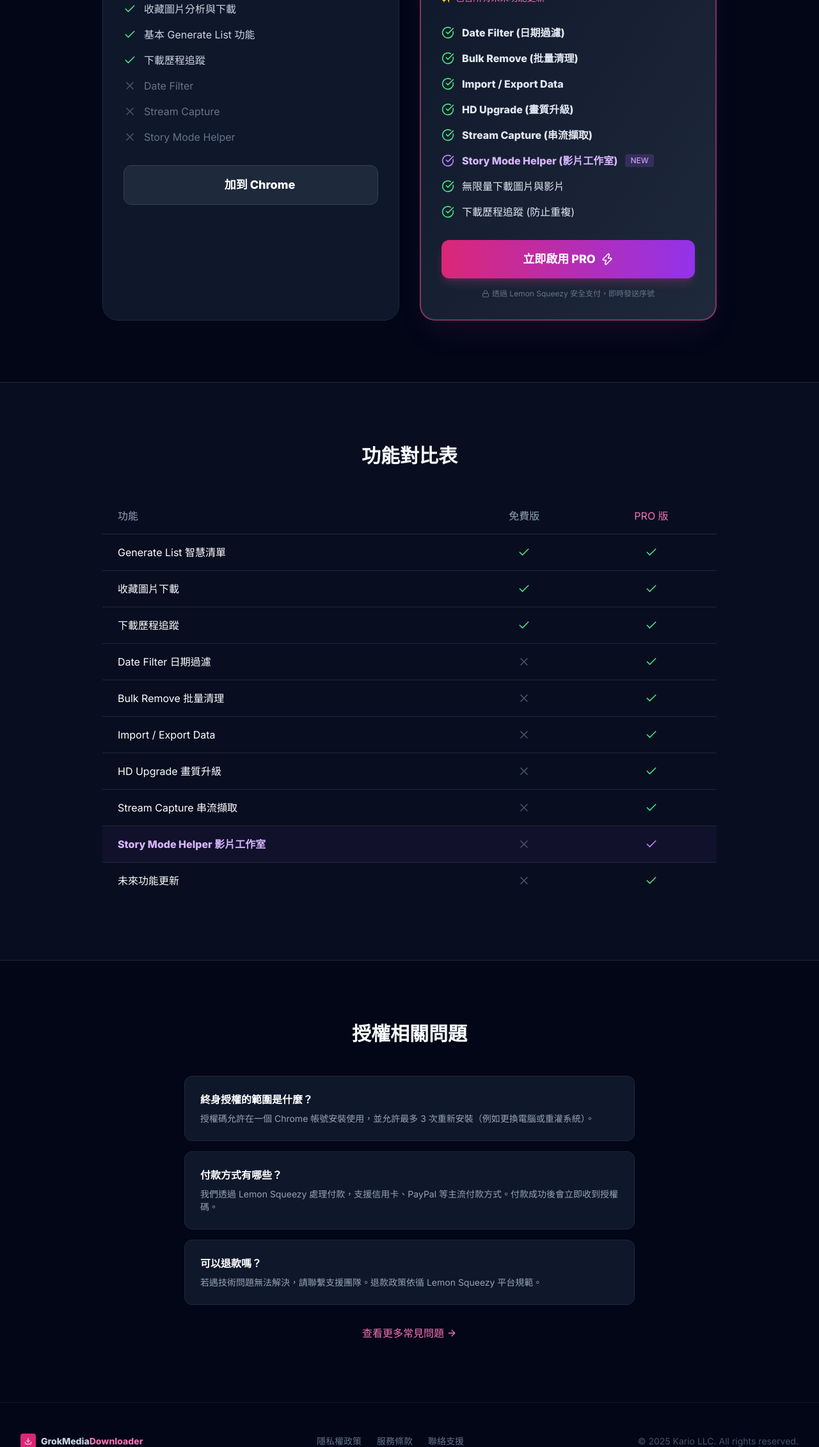
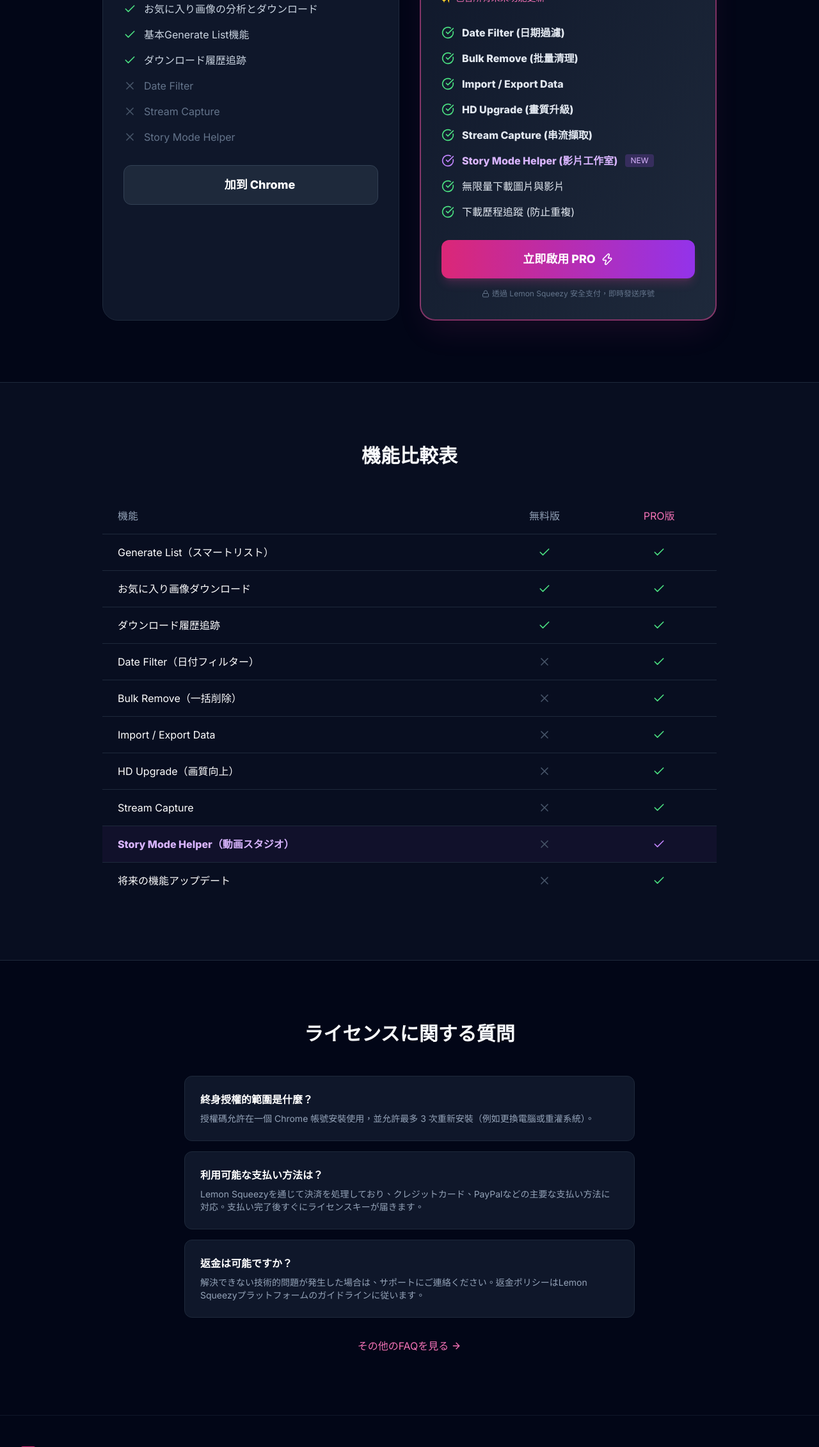
Before and after one commit to tomsonleelee/GrokMediaDownloadWebSite, a plain HTML site: page ja/pricing.html in a window 1280 px wide. Shown: the part 539-2800 px from the top of the page at 64% size. Drawn offline with nearby package versions, Linux system fonts and the light colour scheme.

Commit message:
fix: Remove duplicate script tag and update pricing page text content.

```diff
--- a/en/faq.html
+++ b/en/faq.html
@@ -360,7 +360,6 @@
 
     <!-- Scripts -->
     <script src="/js/i18n.js"></script>
-    <script src="/js/i18n.js"></script>
     <script>localStorage.setItem('site_lang', 'en');</script>
     <script src="/js/components.js"></script>
 </body>
--- a/ja/pricing.html
+++ b/ja/pricing.html
@@ -166,26 +166,26 @@
             <div class="grid md:grid-cols-2 gap-8">
                 <!-- Free Tier -->
                 <div class="bg-slate-900 border border-slate-800 rounded-3xl p-8 relative">
-                    <h3 class="text-2xl font-bold mb-2 text-white" data-i18n="price_free_title">免費版</h3>
-                    <p class="text-slate-400 mb-6" data-i18n="price_free_desc">基本功能，適合輕度使用</p>
+                    <h3 class="text-2xl font-bold mb-2 text-white" data-i18n="price_free_title">無料版</h3>
+                    <p class="text-slate-400 mb-6" data-i18n="price_free_desc">基本機能、ライトユーザー向け</p>
 
                     <div class="flex items-baseline gap-1 mb-8">
                         <span class="text-4xl font-extrabold text-white">$0</span>
-                        <span class="text-slate-500">/ forever</span>
+                        <span class="text-slate-500">/ 永久</span>
                     </div>
 
                     <div class="space-y-4 mb-8">
                         <div class="flex items-center gap-3 text-slate-300">
                             <i data-lucide="check" class="w-5 h-5 text-green-400 flex-shrink-0"></i>
-                            <span>收藏圖片分析與下載</span>
+                            <span>お気に入り画像の分析とダウンロード</span>
                         </div>
                         <div class="flex items-center gap-3 text-slate-300">
                             <i data-lucide="check" class="w-5 h-5 text-green-400 flex-shrink-0"></i>
-                            <span>基本 Generate List 功能</span>
+                            <span>基本Generate List機能</span>
                         </div>
                         <div class="flex items-center gap-3 text-slate-300">
                             <i data-lucide="check" class="w-5 h-5 text-green-400 flex-shrink-0"></i>
-                            <span>下載歷程追蹤</span>
+                            <span>ダウンロード履歴追跡</span>
                         </div>
                         <div class="flex items-center gap-3 text-slate-500">
                             <i data-lucide="x" class="w-5 h-5 text-slate-600 flex-shrink-0"></i>
@@ -203,7 +203,7 @@
 
                     <button onclick="openChromeStore()" class="w-full py-4 bg-slate-800 hover:bg-slate-700 text-white rounded-xl font-bold text-lg transition-colors flex items-center justify-center gap-2 border border-slate-700">
                         <i data-lucide="chrome" class="w-5 h-5"></i>
-                        <span data-i18n="hero_cta_chrome">加到 Chrome</span>
+                        <span data-i18n="hero_cta_chrome">Chromeに追加</span>
                     </button>
                 </div>
 
@@ -213,8 +213,8 @@
                         LIFETIME DEAL
                     </div>
 
-                    <h3 class="text-2xl font-bold mb-2 text-white" data-i18n="price_pro_title">PRO 終身版</h3>
-                    <p class="text-slate-400 mb-6" data-i18n="price_pro_desc">完整功能，一次購買永久使用</p>
+                    <h3 class="text-2xl font-bold mb-2 text-white" data-i18n="price_pro_title">PRO 永久版</h3>
+                    <p class="text-slate-400 mb-6" data-i18n="price_pro_desc">フル機能、一度購入で永久利用</p>
 
                     <div class="flex items-baseline gap-2 mb-2">
                         <span class="text-5xl font-extrabold text-white">$2.99</span>
@@ -275,40 +275,40 @@
     <!-- Feature Comparison -->
     <section class="py-24 bg-slate-900/50 border-t border-slate-800">
         <div class="max-w-5xl mx-auto px-4 sm:px-6 lg:px-8">
-            <h2 class="text-3xl font-bold text-center mb-12">功能對比表</h2>
+            <h2 class="text-3xl font-bold text-center mb-12">機能比較表</h2>
 
             <div class="overflow-x-auto">
                 <table class="w-full">
                     <thead>
                         <tr class="border-b border-slate-800">
-                            <th class="py-4 px-6 text-left text-slate-400 font-medium">功能</th>
-                            <th class="py-4 px-6 text-center text-slate-400 font-medium">免費版</th>
-                            <th class="py-4 px-6 text-center text-pink-400 font-medium">PRO 版</th>
+                            <th class="py-4 px-6 text-left text-slate-400 font-medium">機能</th>
+                            <th class="py-4 px-6 text-center text-slate-400 font-medium">無料版</th>
+                            <th class="py-4 px-6 text-center text-pink-400 font-medium">PRO版</th>
                         </tr>
                     </thead>
                     <tbody class="divide-y divide-slate-800">
                         <tr>
-                            <td class="py-4 px-6 text-white">Generate List 智慧清單</td>
+                            <td class="py-4 px-6 text-white">Generate List（スマートリスト）</td>
                             <td class="py-4 px-6 text-center"><i data-lucide="check" class="w-5 h-5 text-green-400 mx-auto"></i></td>
                             <td class="py-4 px-6 text-center"><i data-lucide="check" class="w-5 h-5 text-green-400 mx-auto"></i></td>
                         </tr>
                         <tr>
-                            <td class="py-4 px-6 text-white">收藏圖片下載</td>
+                            <td class="py-4 px-6 text-white">お気に入り画像ダウンロード</td>
                             <td class="py-4 px-6 text-center"><i data-lucide="check" class="w-5 h-5 text-green-400 mx-auto"></i></td>
                             <td class="py-4 px-6 text-center"><i data-lucide="check" class="w-5 h-5 text-green-400 mx-auto"></i></td>
                         </tr>
                         <tr>
-                            <td class="py-4 px-6 text-white">下載歷程追蹤</td>
+                            <td class="py-4 px-6 text-white">ダウンロード履歴追跡</td>
                             <td class="py-4 px-6 text-center"><i data-lucide="check" class="w-5 h-5 text-green-400 mx-auto"></i></td>
                             <td class="py-4 px-6 text-center"><i data-lucide="check" class="w-5 h-5 text-green-400 mx-auto"></i></td>
                         </tr>
                         <tr>
-                            <td class="py-4 px-6 text-white">Date Filter 日期過濾</td>
+                            <td class="py-4 px-6 text-white">Date Filter（日付フィルター）</td>
                             <td class="py-4 px-6 text-center"><i data-lucide="x" class="w-5 h-5 text-slate-600 mx-auto"></i></td>
                             <td class="py-4 px-6 text-center"><i data-lucide="check" class="w-5 h-5 text-green-400 mx-auto"></i></td>
                         </tr>
                         <tr>
-                            <td class="py-4 px-6 text-white">Bulk Remove 批量清理</td>
+                            <td class="py-4 px-6 text-white">Bulk Remove（一括削除）</td>
                             <td class="py-4 px-6 text-center"><i data-lucide="x" class="w-5 h-5 text-slate-600 mx-auto"></i></td>
                             <td class="py-4 px-6 text-center"><i data-lucide="check" class="w-5 h-5 text-green-400 mx-auto"></i></td>
                         </tr>
@@ -318,22 +318,22 @@
                             <td class="py-4 px-6 text-center"><i data-lucide="check" class="w-5 h-5 text-green-400 mx-auto"></i></td>
                         </tr>
                         <tr>
-                            <td class="py-4 px-6 text-white">HD Upgrade 畫質升級</td>
+                            <td class="py-4 px-6 text-white">HD Upgrade（画質向上）</td>
                             <td class="py-4 px-6 text-center"><i data-lucide="x" class="w-5 h-5 text-slate-600 mx-auto"></i></td>
                             <td class="py-4 px-6 text-center"><i data-lucide="check" class="w-5 h-5 text-green-400 mx-auto"></i></td>
                         </tr>
                         <tr>
-                            <td class="py-4 px-6 text-white">Stream Capture 串流擷取</td>
+                            <td class="py-4 px-6 text-white">Stream Capture</td>
                             <td class="py-4 px-6 text-center"><i data-lucide="x" class="w-5 h-5 text-slate-600 mx-auto"></i></td>
                             <td class="py-4 px-6 text-center"><i data-lucide="check" class="w-5 h-5 text-green-400 mx-auto"></i></td>
                         </tr>
                         <tr class="bg-purple-500/5">
-                            <td class="py-4 px-6 text-purple-300 font-bold">Story Mode Helper 影片工作室</td>
+                            <td class="py-4 px-6 text-purple-300 font-bold">Story Mode Helper（動画スタジオ）</td>
                             <td class="py-4 px-6 text-center"><i data-lucide="x" class="w-5 h-5 text-slate-600 mx-auto"></i></td>
                             <td class="py-4 px-6 text-center"><i data-lucide="check" class="w-5 h-5 text-purple-400 mx-auto"></i></td>
                         </tr>
                         <tr>
-                            <td class="py-4 px-6 text-white">未來功能更新</td>
+                            <td class="py-4 px-6 text-white">将来の機能アップデート</td>
                             <td class="py-4 px-6 text-center"><i data-lucide="x" class="w-5 h-5 text-slate-600 mx-auto"></i></td>
                             <td class="py-4 px-6 text-center"><i data-lucide="check" class="w-5 h-5 text-green-400 mx-auto"></i></td>
                         </tr>
@@ -346,28 +346,28 @@
     <!-- FAQ Preview -->
     <section class="py-24 bg-slate-950 border-t border-slate-800">
         <div class="max-w-3xl mx-auto px-4 sm:px-6 lg:px-8">
-            <h2 class="text-3xl font-bold text-center mb-12">授權相關問題</h2>
+            <h2 class="text-3xl font-bold text-center mb-12">ライセンスに関する質問</h2>
 
             <div class="space-y-4">
                 <div class="bg-slate-900 border border-slate-800 rounded-xl p-6">
-                    <h3 class="font-bold text-white mb-2" data-i18n="faq_4_q">終身授權的範圍是什麼？</h3>
-                    <p class="text-slate-400 text-sm" data-i18n="faq_4_a">授權碼允許在一個 Chrome 帳號安裝使用，並允許最多 3 次重新安裝（例如更換電腦或重灌系統）。</p>
+                    <h3 class="font-bold text-white mb-2" data-i18n="faq_4_q">永久ライセンスの範囲は？</h3>
+                    <p class="text-slate-400 text-sm" data-i18n="faq_4_a">1つのChromeアカウントで利用可能、最大3回の再インストール（PC買い替えなど）に対応。</p>
                 </div>
 
                 <div class="bg-slate-900 border border-slate-800 rounded-xl p-6">
-                    <h3 class="font-bold text-white mb-2">付款方式有哪些？</h3>
-                    <p class="text-slate-400 text-sm">我們透過 Lemon Squeezy 處理付款，支援信用卡、PayPal 等主流付款方式。付款成功後會立即收到授權碼。</p>
+                    <h3 class="font-bold text-white mb-2">利用可能な支払い方法は？</h3>
+                    <p class="text-slate-400 text-sm">Lemon Squeezyを通じて決済を処理しており、クレジットカード、PayPalなどの主要な支払い方法に対応。支払い完了後すぐにライセンスキーが届きます。</p>
                 </div>
 
                 <div class="bg-slate-900 border border-slate-800 rounded-xl p-6">
-                    <h3 class="font-bold text-white mb-2">可以退款嗎？</h3>
-                    <p class="text-slate-400 text-sm">若遇技術問題無法解決，請聯繫支援團隊。退款政策依循 Lemon Squeezy 平台規範。</p>
+                    <h3 class="font-bold text-white mb-2">返金は可能ですか？</h3>
+                    <p class="text-slate-400 text-sm">解決できない技術的問題が発生した場合は、サポートにご連絡ください。返金ポリシーはLemon Squeezyプラットフォームのガイドラインに従います。</p>
                 </div>
             </div>
 
             <div class="text-center mt-8">
                 <a href="/ja/faq.html" class="text-pink-400 hover:text-pink-300 font-medium inline-flex items-center gap-1">
-                    查看更多常見問題
+                    その他のFAQを見る
                     <i data-lucide="arrow-right" class="w-4 h-4"></i>
                 </a>
             </div>
```
Also changed, not shown: en/pricing.html (+29 -29 lines), ja/faq.html (+0 -1 lines).
